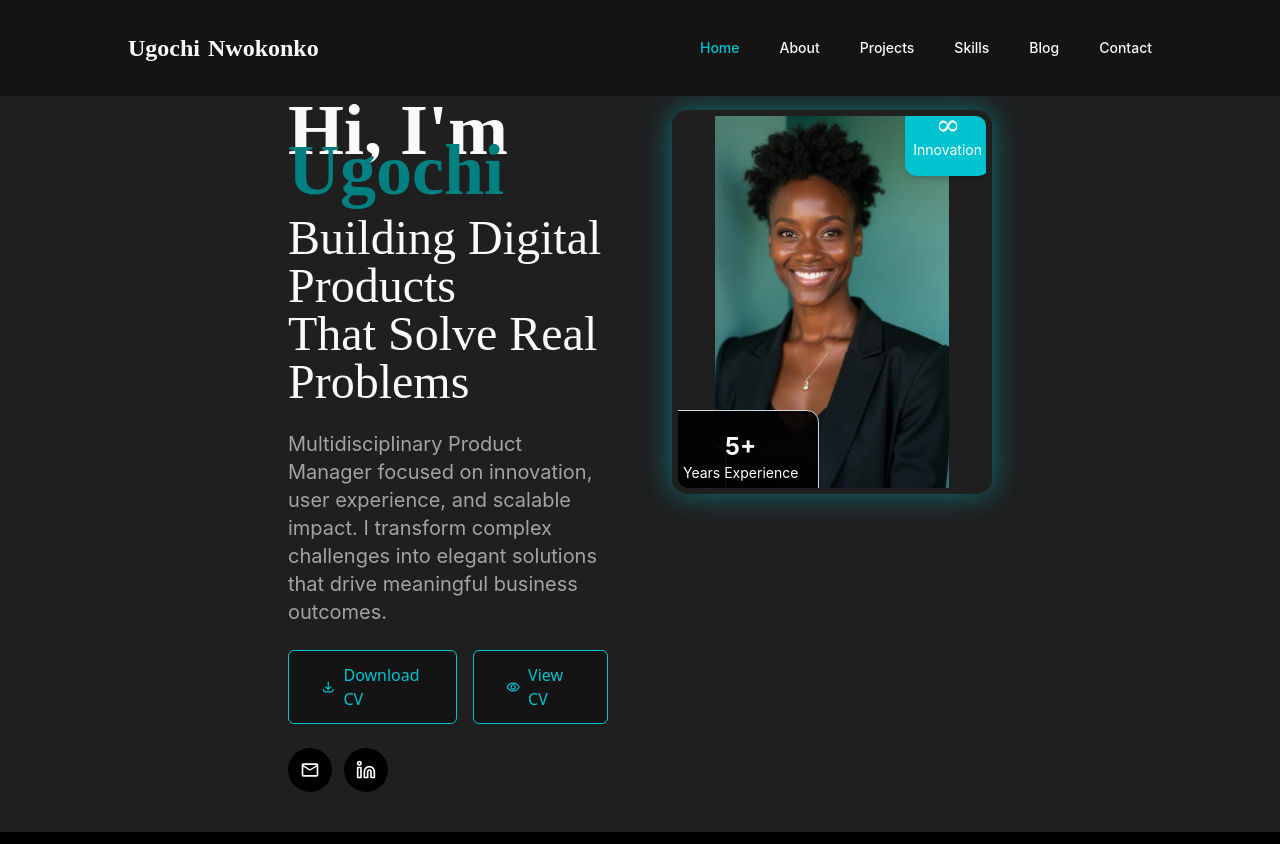
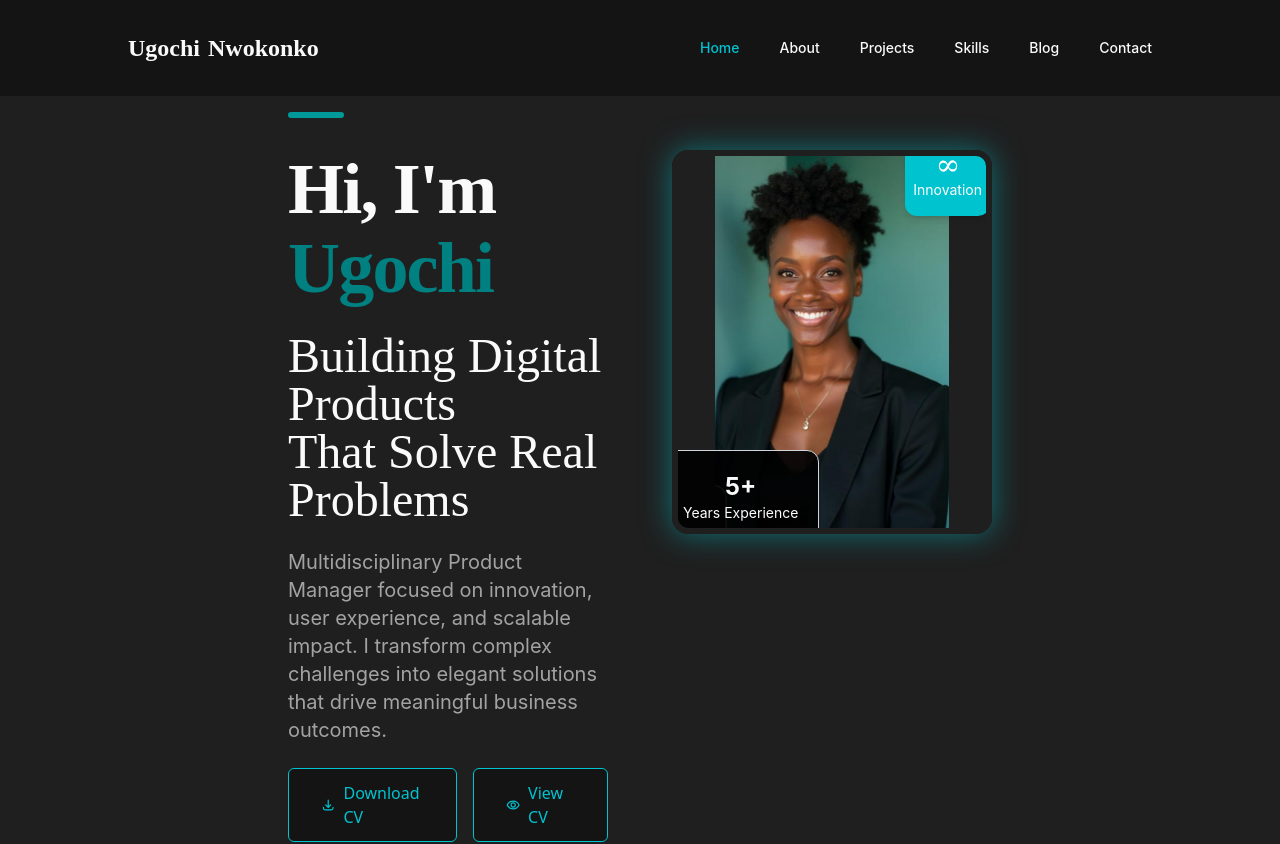
Before and after one commit to MOYIN-21/Portfolio-Website, a React (Vite) app: page / in a window 1280 px wide. Shown: the top 844 px of the page. Built offline with nearby package versions, Linux system fonts and the light colour scheme.

Commit message:
hero section intro fixed

```diff
--- a/src/components/HomeSections/HomeHero.jsx
+++ b/src/components/HomeSections/HomeHero.jsx
@@ -12,7 +12,7 @@ const HomeHero = () => {
   return (
     <section
       id="homehero"
-      className="min-h-screen bg-[#1F1F1F] flex flex-col px-4 md:px-16 lg:px-24 xl:px-72 2xl:72 justify-center py-10 "
+      className="min-h-screen bg-[#1F1F1F] flex flex-col px-4 md:px-16 lg:px-24 xl:px-72 2xl:72 justify-center py-10 pt-20 "
     >
   <div className="py-8">
       <hr className="w-14 border-3 border-[#009999] rounded"/>
@@ -20,8 +20,8 @@ const HomeHero = () => {
   <div className="w-full max-w-6xl mx-auto flex flex-col md:flex-row gap-10 md:gap-16 items-start">
 
     <div className="flex-1 space-y-6">
-      <p className="text-semantic-heading1 leading-10 md:text-7xl text-2xl text-[#FAFAFA]">
-        Hi, I'm <span className="text-[#008080]">Ugochi</span>
+      <p className="font-bold text-[#FAFAFA] text-semantic-heading1 text-3xl sm:text-4xl md:text-6xl lg:text-7xl leading-tight md:leading-[1.1] tracking-tight">
+        Hi, I'm <span className="text-[#008080] block sm:inline">Ugochi</span>
       </p>
 
       <p className="text-semantic-heading2 md:text-5xl text-4xl leading-12 text-[#FAFAFA] ">
--- a/src/components/Sections/Projects.jsx
+++ b/src/components/Sections/Projects.jsx
@@ -137,7 +137,7 @@ const Projects = () => {
             <img
               src={featureProjects}
               alt={project.title}
-              className="w-full h-full object-cover"
+              className="w-full h-full object-contain"
             />
           </div>
 
```
